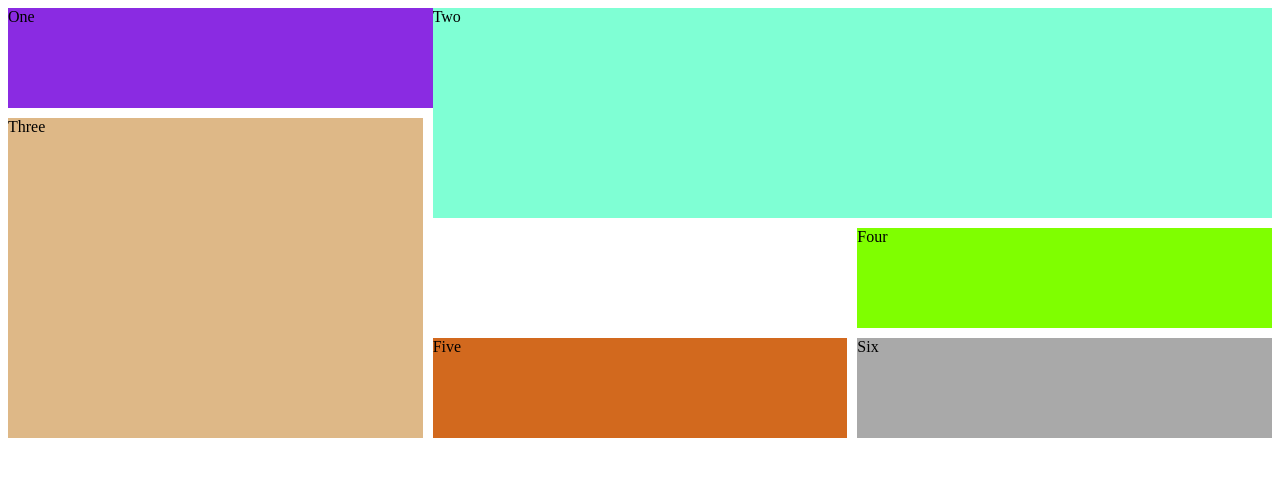
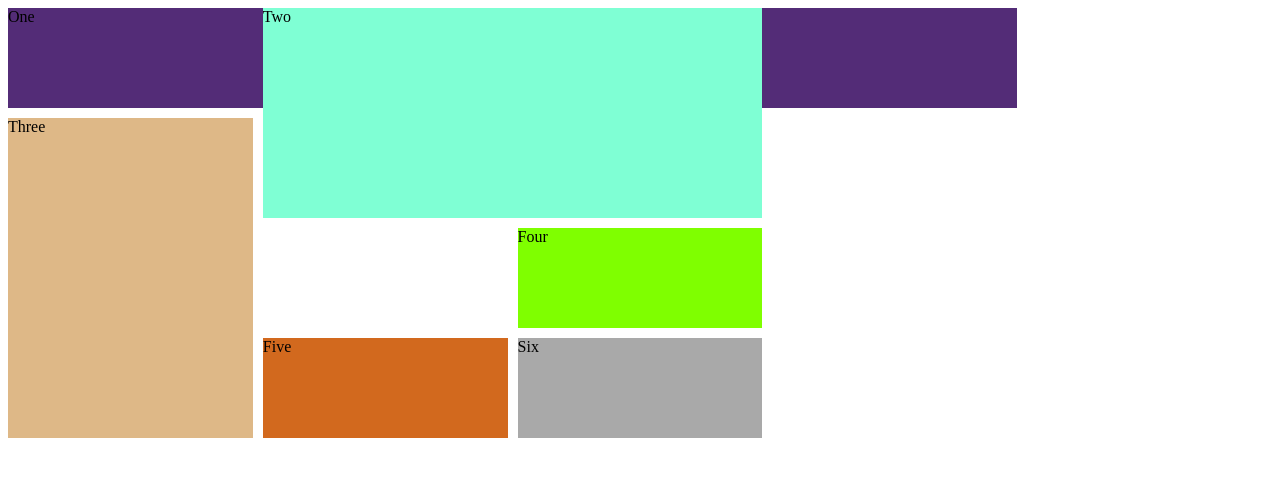
Before and after one commit to Harwex213/WPG, a PHP site: page / in a window 1280 px wide. Shown: the top 477 px of the page. Run offline with PHP 8.4, Linux system fonts and the light colour scheme.

Commit message:
Update style.css

```diff
--- a/style.css
+++ b/style.css
@@ -1,14 +1,14 @@
 .wrapper {
     display: grid;
-    grid-template-columns: repeat(3, 1fr);
+    grid-template-columns: repeat(5, 1fr);
     grid-gap: 10px;
     grid-auto-rows: minmax(100px, auto);
 }
 
 .one {
-    grid-column: 1 / 3;
+    grid-column: 1 / 5;
     grid-row: 1;
-    background-color: blueviolet;
+    background-color: rgb(83, 44, 119);
 }
 
 .two {
```
